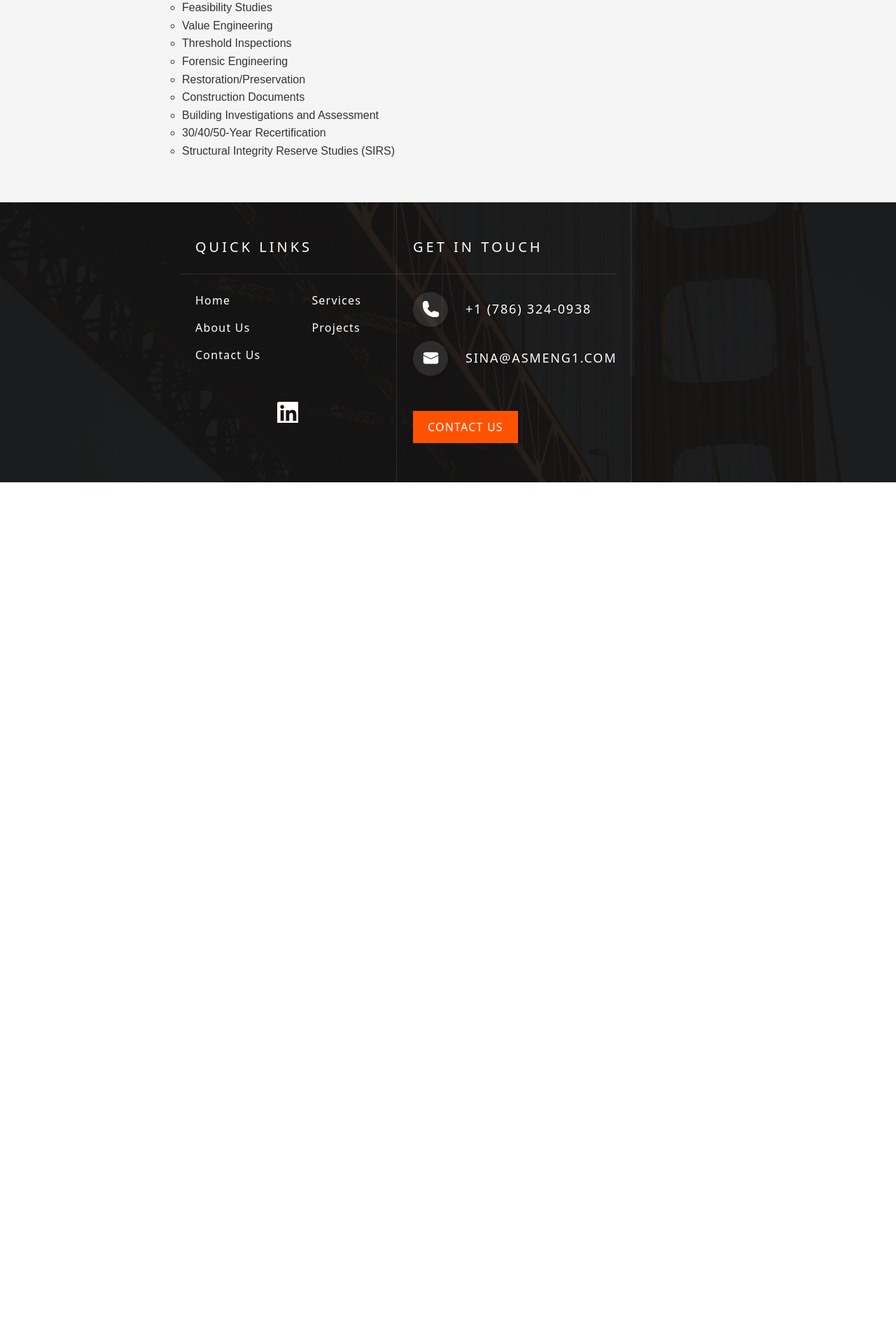
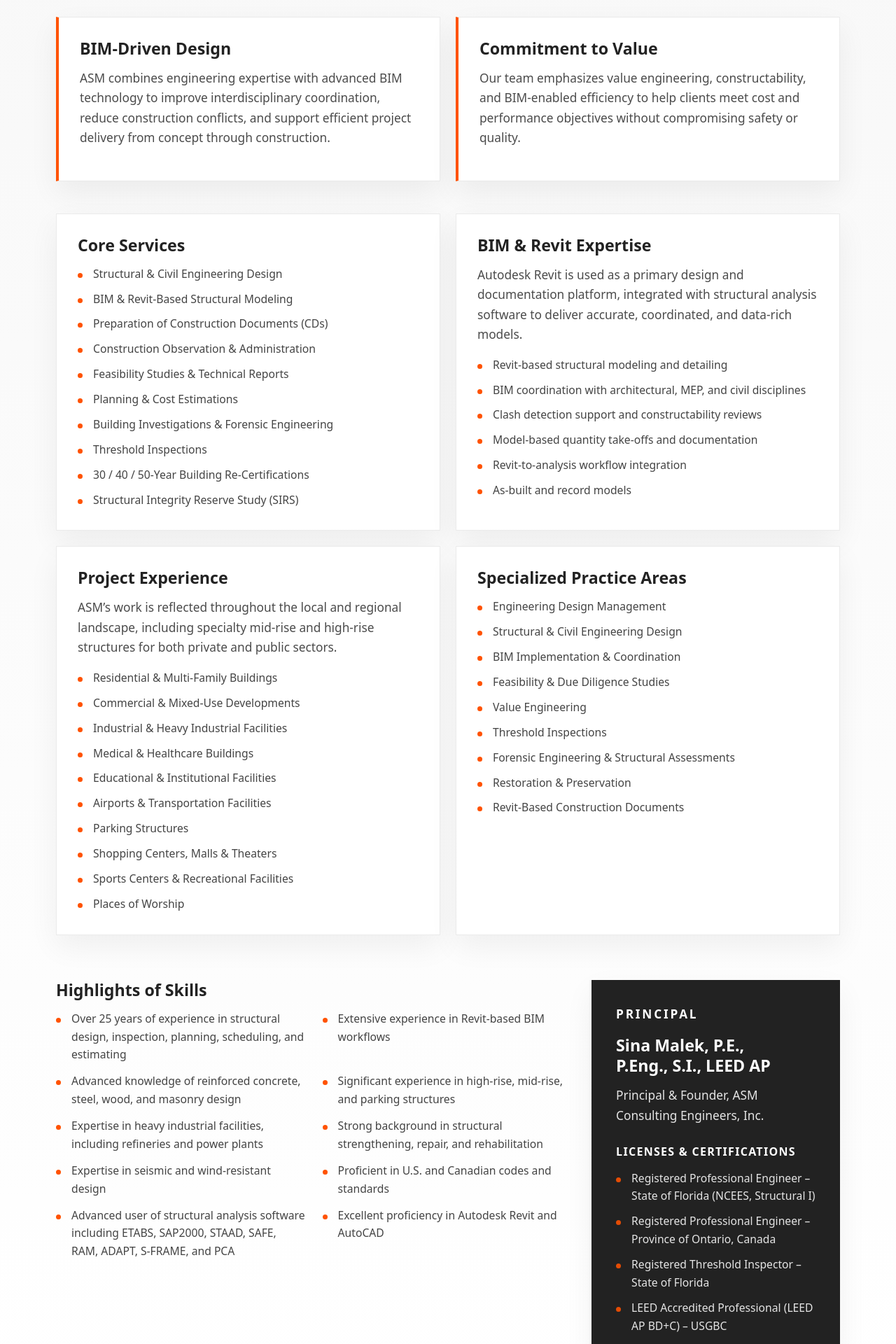
Before and after one commit to Yoryoboy/asm-website, a React (Vite) app: page /about in a window 1280 px wide. Shown: the part 840-2760 px from the top of the page at 70% size. Before the commit the page ends 1529 px from the top, so only its background shows below. Built offline with nearby package versions, Linux system fonts and the light colour scheme.

Commit message:
Update About page from portfolio

```diff
--- a/src/pages/AboutUs/AboutUs.jsx
+++ b/src/pages/AboutUs/AboutUs.jsx
@@ -2,6 +2,73 @@ import PageHeader from "../../components/PageHeader";
 import pageHeaderImg from "../../assets/images/about-page-header.webp";
 
 import styles from "./AboutUs.module.css";
+
+const coreServices = [
+  "Structural & Civil Engineering Design",
+  "BIM & Revit-Based Structural Modeling",
+  "Preparation of Construction Documents (CDs)",
+  "Construction Observation & Administration",
+  "Feasibility Studies & Technical Reports",
+  "Planning & Cost Estimations",
+  "Building Investigations & Forensic Engineering",
+  "Threshold Inspections",
+  "30 / 40 / 50-Year Building Re-Certifications",
+  "Structural Integrity Reserve Study (SIRS)",
+];
+
+const bimServices = [
+  "Revit-based structural modeling and detailing",
+  "BIM coordination with architectural, MEP, and civil disciplines",
+  "Clash detection support and constructability reviews",
+  "Model-based quantity take-offs and documentation",
+  "Revit-to-analysis workflow integration",
+  "As-built and record models",
+];
+
+const projectExperience = [
+  "Residential & Multi-Family Buildings",
+  "Commercial & Mixed-Use Developments",
+  "Industrial & Heavy Industrial Facilities",
+  "Medical & Healthcare Buildings",
+  "Educational & Institutional Facilities",
+  "Airports & Transportation Facilities",
+  "Parking Structures",
+  "Shopping Centers, Malls & Theaters",
+  "Sports Centers & Recreational Facilities",
+  "Places of Worship",
+];
+
+const practiceAreas = [
+  "Engineering Design Management",
+  "Structural & Civil Engineering Design",
+  "BIM Implementation & Coordination",
+  "Feasibility & Due Diligence Studies",
+  "Value Engineering",
+  "Threshold Inspections",
+  "Forensic Engineering & Structural Assessments",
+  "Restoration & Preservation",
+  "Revit-Based Construction Documents",
+];
+
+const skillHighlights = [
+  "Over 25 years of experience in structural design, inspection, planning, scheduling, and estimating",
+  "Extensive experience in Revit-based BIM workflows",
+  "Advanced knowledge of reinforced concrete, steel, wood, and masonry design",
+  "Significant experience in high-rise, mid-rise, and parking structures",
+  "Expertise in heavy industrial facilities, including refineries and power plants",
+  "Strong background in structural strengthening, repair, and rehabilitation",
+  "Expertise in seismic and wind-resistant design",
+  "Proficient in U.S. and Canadian codes and standards",
+  "Advanced user of structural analysis software including ETABS, SAP2000, STAAD, SAFE, RAM, ADAPT, S-FRAME, and PCA",
+  "Excellent proficiency in Autodesk Revit and AutoCAD",
+];
+
+const licenses = [
+  "Registered Professional Engineer – State of Florida (NCEES, Structural I)",
+  "Registered Professional Engineer – Province of Ontario, Canada",
+  "Registered Threshold Inspector – State of Florida",
+  "LEED Accredited Professional (LEED AP BD+C) – USGBC",
+];
 
 function AboutUs() {
   return (
@@ -9,39 +76,112 @@ function AboutUs() {
       <PageHeader title="about us" img={pageHeaderImg} />
       <section className={styles.aboutUs}>
         <div className={styles.aboutUsContainer}>
-          <h2>ASM Consulting Engineers</h2>
-          <p>
-            Incorporated (ASM) is a Florida-based consulting engineering firm,
-            founded in 2009 by Sina Malek, a licensed Professional Engineer and
-            Special Inspector (P.E., S.I). We specialize in providing
-            comprehensive Structural and Civil Engineering services to
-            private clients and public agencies.
+          <div className={styles.introBlock}>
+            <p className={styles.eyebrow}>Structural & Civil Engineers</p>
+            <h2>ASM Consulting Engineers, Inc.</h2>
+            <p className={styles.lead}>
+              ASM is a Florida-based consulting engineering firm established in
+              2009 by Sina Malek, P.E., a licensed Professional Engineer with
+              over 25 years of experience in structural and civil engineering
+              design, inspection, and construction support.
             </p>
             <p>
-            At ASM, we bring the same level of dedication and precision to every
-            project, whether designing complex commercial structures or
-            single-family residences. Our expertise extends beyond design; we
-            are equally skilled in conducting job-site inspections, performing
-            detailed stress calculations, and ensuring that every aspect of our
-            work meets the highest industry standards.
+              We provide integrated Structural and Civil Engineering services
+              with a strong focus on BIM and Revit-based workflows, delivering
+              coordinated, accurate, and constructible designs for private
+              clients and public agencies.
             </p>
+          </div>
+
+          <div className={styles.featureGrid}>
+            <article className={styles.featureCard}>
+              <h3>BIM-Driven Design</h3>
               <p>
-            With over 25 years of experience, we take pride in our attention to
-            detail, technical excellence, and commitment to delivering reliable
-            engineering solutions. Our areas of expertise include:
+                ASM combines engineering expertise with advanced BIM technology
+                to improve interdisciplinary coordination, reduce construction
+                conflicts, and support efficient project delivery from concept
+                through construction.
+              </p>
+            </article>
+            <article className={styles.featureCard}>
+              <h3>Commitment to Value</h3>
+              <p>
+                Our team emphasizes value engineering, constructability, and
+                BIM-enabled efficiency to help clients meet cost and performance
+                objectives without compromising safety or quality.
+              </p>
+            </article>
+          </div>
+
+          <div className={styles.contentGrid}>
+            <section className={styles.contentCard}>
+              <h3>Core Services</h3>
+              <ul>
+                {coreServices.map((service) => (
+                  <li key={service}>{service}</li>
+                ))}
+              </ul>
+            </section>
+
+            <section className={styles.contentCard}>
+              <h3>BIM & Revit Expertise</h3>
+              <p>
+                Autodesk Revit is used as a primary design and documentation
+                platform, integrated with structural analysis software to
+                deliver accurate, coordinated, and data-rich models.
               </p>
               <ul>
-            <li>Structural and Civil Engineering Design</li>
-            <li>Feasibility Studies</li>
-            <li>Value Engineering</li>
-            <li>Threshold Inspections</li>
-            <li>Forensic Engineering</li>
-            <li>Restoration/Preservation</li>
-            <li>Construction Documents</li>
-            <li>Building Investigations and Assessment</li>
-            <li>30/40/50-Year Recertification</li>
-            <li>Structural Integrity Reserve Studies (SIRS)</li>
+                {bimServices.map((service) => (
+                  <li key={service}>{service}</li>
+                ))}
               </ul>
+            </section>
+
+            <section className={styles.contentCard}>
+              <h3>Project Experience</h3>
+              <p>
+                ASM’s work is reflected throughout the local and regional
+                landscape, including specialty mid-rise and high-rise structures
+                for both private and public sectors.
+              </p>
+              <ul>
+                {projectExperience.map((experience) => (
+                  <li key={experience}>{experience}</li>
+                ))}
+              </ul>
+            </section>
+
+            <section className={styles.contentCard}>
+              <h3>Specialized Practice Areas</h3>
+              <ul>
+                {practiceAreas.map((area) => (
+                  <li key={area}>{area}</li>
+                ))}
+              </ul>
+            </section>
+          </div>
+
+          <section className={styles.credentialsSection}>
+            <div>
+              <h3>Highlights of Skills</h3>
+              <ul className={styles.twoColumnList}>
+                {skillHighlights.map((skill) => (
+                  <li key={skill}>{skill}</li>
+                ))}
+              </ul>
+            </div>
+            <div className={styles.principalCard}>
+              <p className={styles.eyebrow}>Principal</p>
+              <h3>Sina Malek, P.E., P.Eng., S.I., LEED AP</h3>
+              <p>Principal & Founder, ASM Consulting Engineers, Inc.</p>
+              <h4>Licenses & Certifications</h4>
+              <ul>
+                {licenses.map((license) => (
+                  <li key={license}>{license}</li>
+                ))}
+              </ul>
+            </div>
+          </section>
         </div>
       </section>
     </main>
--- a/src/pages/AboutUs/AboutUs.module.css
+++ b/src/pages/AboutUs/AboutUs.module.css
@@ -1,29 +1,181 @@
 .aboutUs {
-  background-color: #f5f5f5;
-  padding: 60px 20px;
-  font-family: Arial, sans-serif;
+  background: linear-gradient(180deg, #f7f7f7 0%, #ffffff 100%);
+  padding: clamp(44px, 7vw, 82px) 20px;
 }
 
 .aboutUsContainer {
-  max-width: 800px;
+  max-width: 1120px;
   margin: 0 auto;
-  text-align: left;
-  line-height: 1.6;
-  color: #333;
+  color: #2f2f2f;
+  line-height: 1.65;
 }
 
-.aboutUsContainer h1 {
-  font-size: 2.5rem;
+.introBlock {
+  max-width: 880px;
+  margin-bottom: clamp(28px, 5vw, 48px);
+}
+
+.eyebrow {
+  color: #ff5200;
+  font-size: 0.82rem;
+  font-weight: 700;
+  letter-spacing: 0.16em;
+  margin-bottom: 10px;
+  text-transform: uppercase;
+}
+
+.aboutUsContainer h2 {
+  color: #222;
+  font-size: clamp(2rem, 4vw, 3.15rem);
+  line-height: 1.12;
   margin-bottom: 20px;
-  color: #ff5200;
+}
+
+.aboutUsContainer h3 {
+  color: #222;
+  font-size: clamp(1.2rem, 2vw, 1.45rem);
+  line-height: 1.25;
+  margin-bottom: 14px;
+}
+
+.aboutUsContainer h4 {
+  color: #222;
+  font-size: 1rem;
+  margin: 24px 0 12px;
+  text-transform: uppercase;
+  letter-spacing: 0.08em;
 }
 
 .aboutUsContainer p {
-  font-size: 1.1rem;
-  margin-bottom: 15px;
+  font-size: clamp(1rem, 1.4vw, 1.08rem);
+  margin-bottom: 16px;
+}
+
+.lead {
+  color: #222;
+  font-size: clamp(1.12rem, 1.8vw, 1.28rem) !important;
+  line-height: 1.55;
+}
+
+.featureGrid {
+  display: grid;
+  grid-template-columns: repeat(2, minmax(0, 1fr));
+  gap: 22px;
+  margin-bottom: clamp(28px, 5vw, 46px);
+}
+
+.featureCard,
+.contentCard,
+.principalCard {
+  background: #ffffff;
+  border: 1px solid rgba(0, 0, 0, 0.08);
+  box-shadow: 0 16px 40px rgba(0, 0, 0, 0.06);
+}
+
+.featureCard {
+  border-left: 4px solid #ff5200;
+  padding: clamp(22px, 3vw, 30px);
+}
+
+.featureCard p,
+.contentCard p,
+.principalCard p {
+  color: #4b4b4b;
+}
+
+.contentGrid {
+  display: grid;
+  grid-template-columns: repeat(2, minmax(0, 1fr));
+  gap: 22px;
+  margin-bottom: clamp(28px, 5vw, 46px);
+}
+
+.contentCard {
+  padding: clamp(22px, 3vw, 30px);
 }
 
 .aboutUsContainer ul {
- list-style-type: circle;
-  margin-left: 20px;
+  list-style: none;
+  display: grid;
+  gap: 10px;
+  margin: 0;
+  padding: 0;
 }
+
+.aboutUsContainer li {
+  position: relative;
+  padding-left: 22px;
+  color: #444;
+  font-size: 0.98rem;
+}
+
+.aboutUsContainer li::before {
+  content: "";
+  position: absolute;
+  left: 0;
+  top: 0.7em;
+  width: 7px;
+  height: 7px;
+  border-radius: 999px;
+  background: #ff5200;
+}
+
+.credentialsSection {
+  display: grid;
+  grid-template-columns: minmax(0, 1.35fr) minmax(300px, 0.65fr);
+  gap: 28px;
+  align-items: start;
+  padding-top: clamp(8px, 2vw, 18px);
+}
+
+.twoColumnList {
+  grid-template-columns: repeat(2, minmax(0, 1fr));
+  gap: 12px 24px !important;
+}
+
+.principalCard {
+  padding: clamp(24px, 3vw, 34px);
+  background: #222;
+  color: #ffffff;
+}
+
+.principalCard h3,
+.principalCard h4,
+.principalCard p,
+.principalCard li {
+  color: #ffffff;
+}
+
+.principalCard p:not(.eyebrow),
+.principalCard li {
+  opacity: 0.88;
+}
+
+@media (max-width: 860px) {
+  .featureGrid,
+  .contentGrid,
+  .credentialsSection {
+    grid-template-columns: 1fr;
+  }
+
+  .twoColumnList {
+    grid-template-columns: 1fr;
+  }
+}
+
+@media (max-width: 560px) {
+  .aboutUs {
+    padding-left: 16px;
+    padding-right: 16px;
+  }
+
+  .featureCard,
+  .contentCard,
+  .principalCard {
+    padding: 22px 18px;
+  }
+
+  .aboutUsContainer li {
+    font-size: 0.95rem;
+  }
+}
```
Lines whose indentation alone changed are shown as unchanged.
